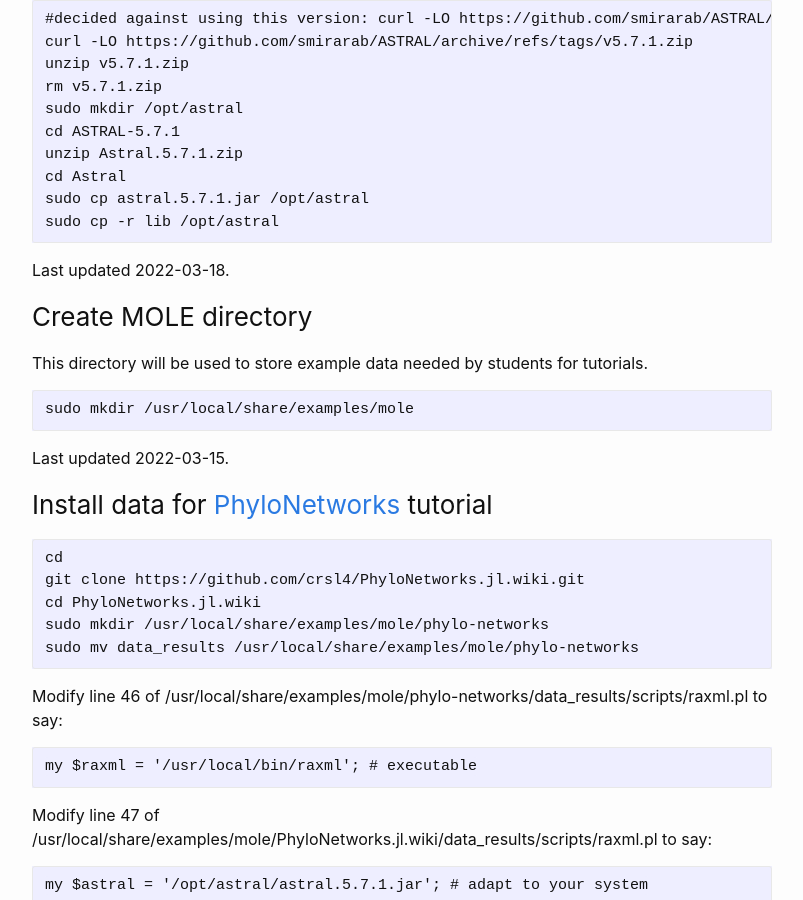
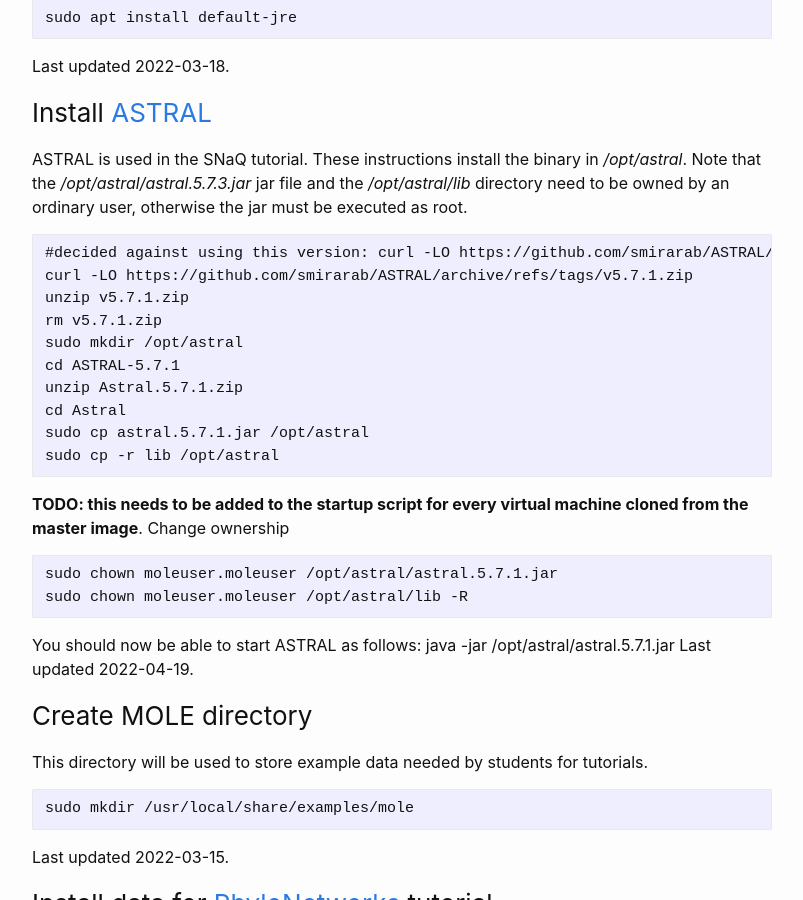
Before and after one commit to molevolworkshop/molevolworkshop.github.io, a Jekyll site: the page built from software/jetstream2.md, in a window 1280 px wide and 900 px high, scrolled down 9715 px. Shown: the whole window, without its empty margins (238-1041 px from the left). Built offline with Jekyll 4.4.1, drawn with Linux system fonts in a browser that asks for light colours; some of the changed text lies outside the part shown.

Commit message:
updating people pages and jetstream 2 notes

```diff
--- a/software/jetstream2.md
+++ b/software/jetstream2.md
@@ -199,9 +199,17 @@
 
 ### Update operating system before doing any work
 ~~~~~~
+sudo apt-add-repository universe
 sudo apt update
 sudo apt upgrade
 ~~~~~~
+
+### Install mlocate
+This provides the locate command, useful for finding where libraries and other system files are installed.
+~~~~~~
+sudo apt install -y mlocate
+~~~~~~
+Last updated 2022-04-19.
 
 ### Install unzip
 Not really necessary, already installed.
@@ -385,7 +393,15 @@
 sudo cp astral.5.7.1.jar /opt/astral
 sudo cp -r lib /opt/astral
 ~~~~~~
-Last updated 2022-03-18.
+
+**TODO: this needs to be added to the startup script for every virtual machine cloned from the master image**. Change ownership
+~~~~~~
+sudo chown moleuser.moleuser /opt/astral/astral.5.7.1.jar
+sudo chown moleuser.moleuser /opt/astral/lib -R
+~~~~~~
+You should now be able to start ASTRAL as follows:
+    java -jar /opt/astral/astral.5.7.1.jar
+Last updated 2022-04-19.
 
 ### Create MOLE directory
 This directory will be used to store example data needed by students for tutorials.
@@ -506,6 +522,14 @@
 sudo mv genetree /usr/local/share/examples/mole/revbayes/
 ~~~~~~
 Last updated 2022-03-18.
+
+### Install [libpython2.7.so.1.0 shared library](https://askubuntu.com/questions/1213461/cant-locate-libpython2-7-so-1-0)
+The file _libpython2.7.so.1.0_ is required for PAUP*.
+~~~~~~
+sudo apt install -y libpython2.7
+~~~~~~
+Installed as _/usr/lib/x86_64-linux-gnu/libpython2.7.so.1.0_.
+Last updated 2022-04-19.
 
 ### Install [PAUP*](http://phylosolutions.com/paup-test/)
 ~~~~~~
```
Also changed, not shown: faculty/beerli/beerli.md (+2 -2 lines), people.md (+1 -2 lines), software/alignment-lab.md (+5 -3 lines).
